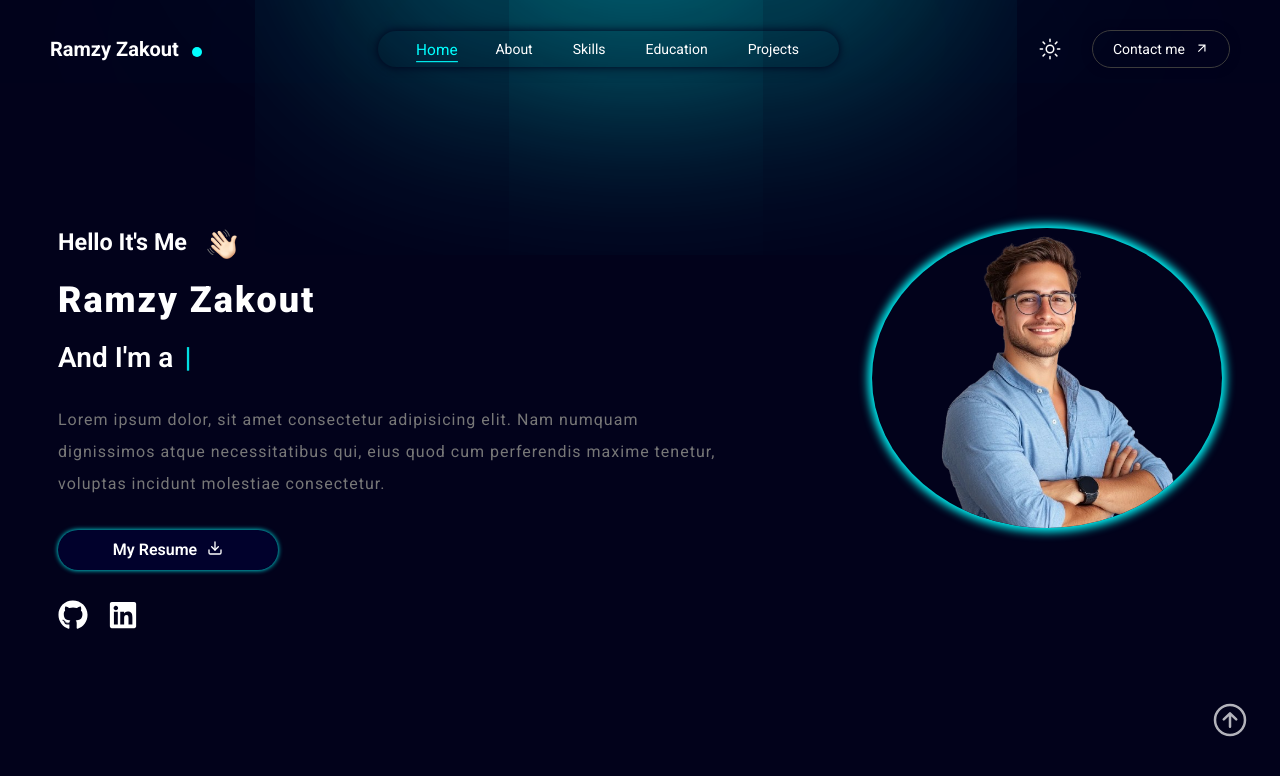
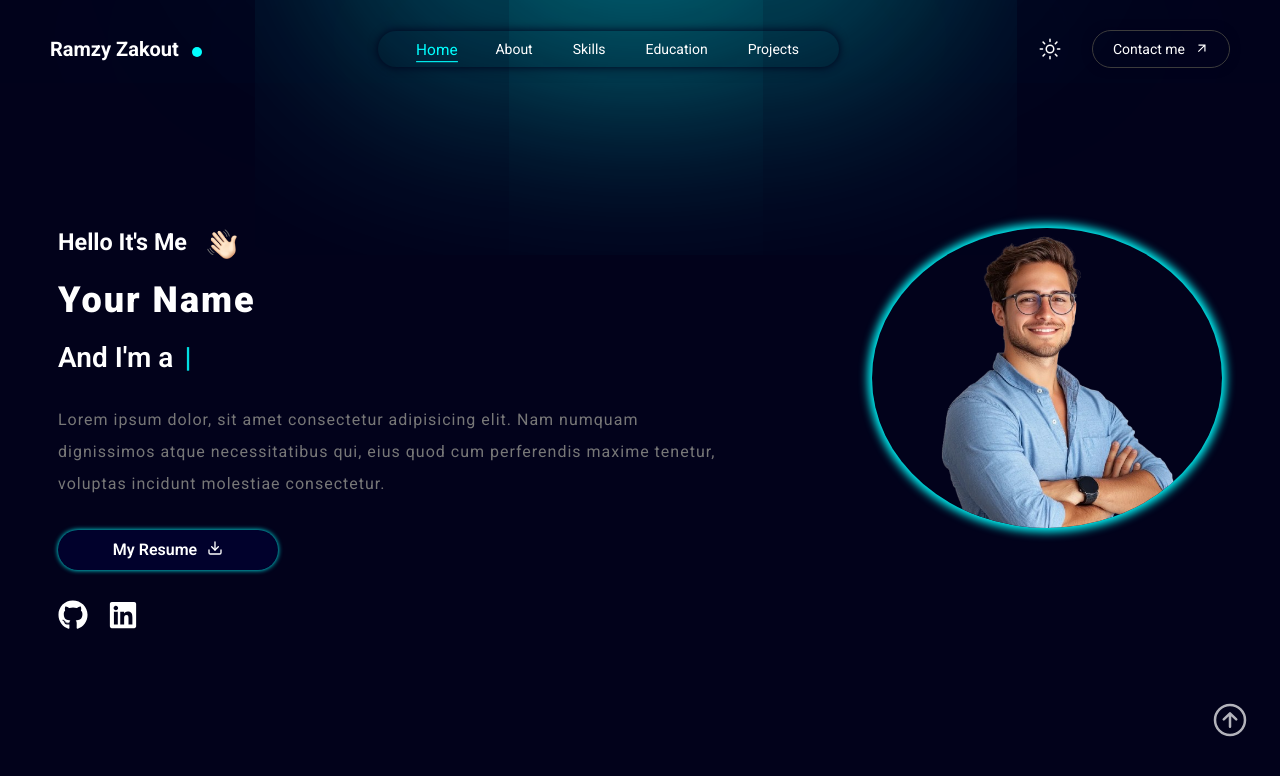
Before and after one commit to Ehabzakout/mock-portfolio, a React (Vite) app: page / in a window 1280 px wide. Shown: the top 776 px of the page. Built offline with nearby package versions, Linux system fonts and the light colour scheme.

Commit message:
Update home.jsx

```diff
--- a/src/pages/home/home.jsx
+++ b/src/pages/home/home.jsx
@@ -16,7 +16,7 @@ export default function Home() {
 					<h3>Hello It's Me</h3>
 					<img src={handImg} />
 				</div>
-				<h1>Ramzy Zakout</h1>
+				<h1>Your Name</h1>
 				<div>
 					<p>And I'm a</p>
 					<TypewriterDemo />
```
